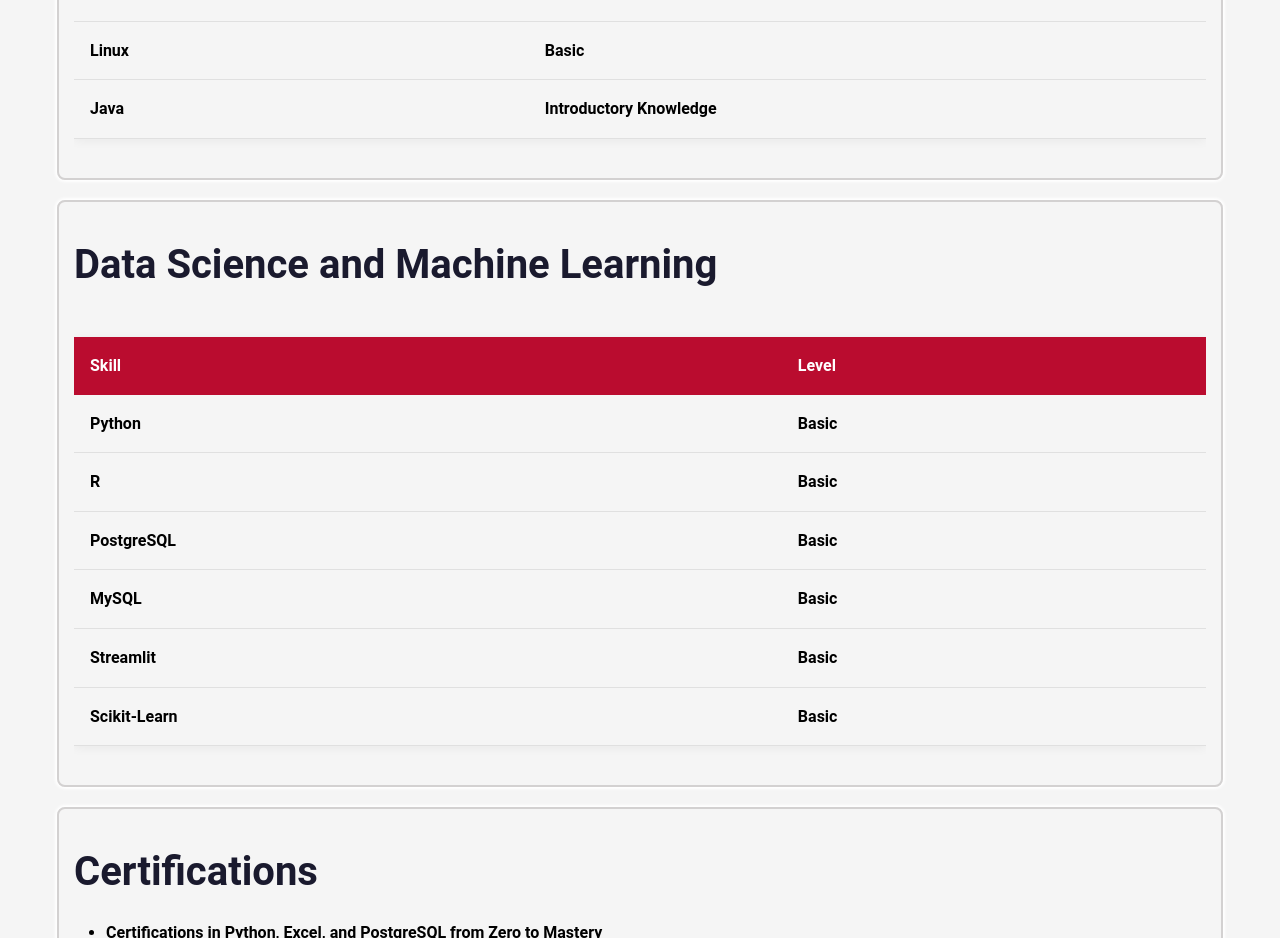
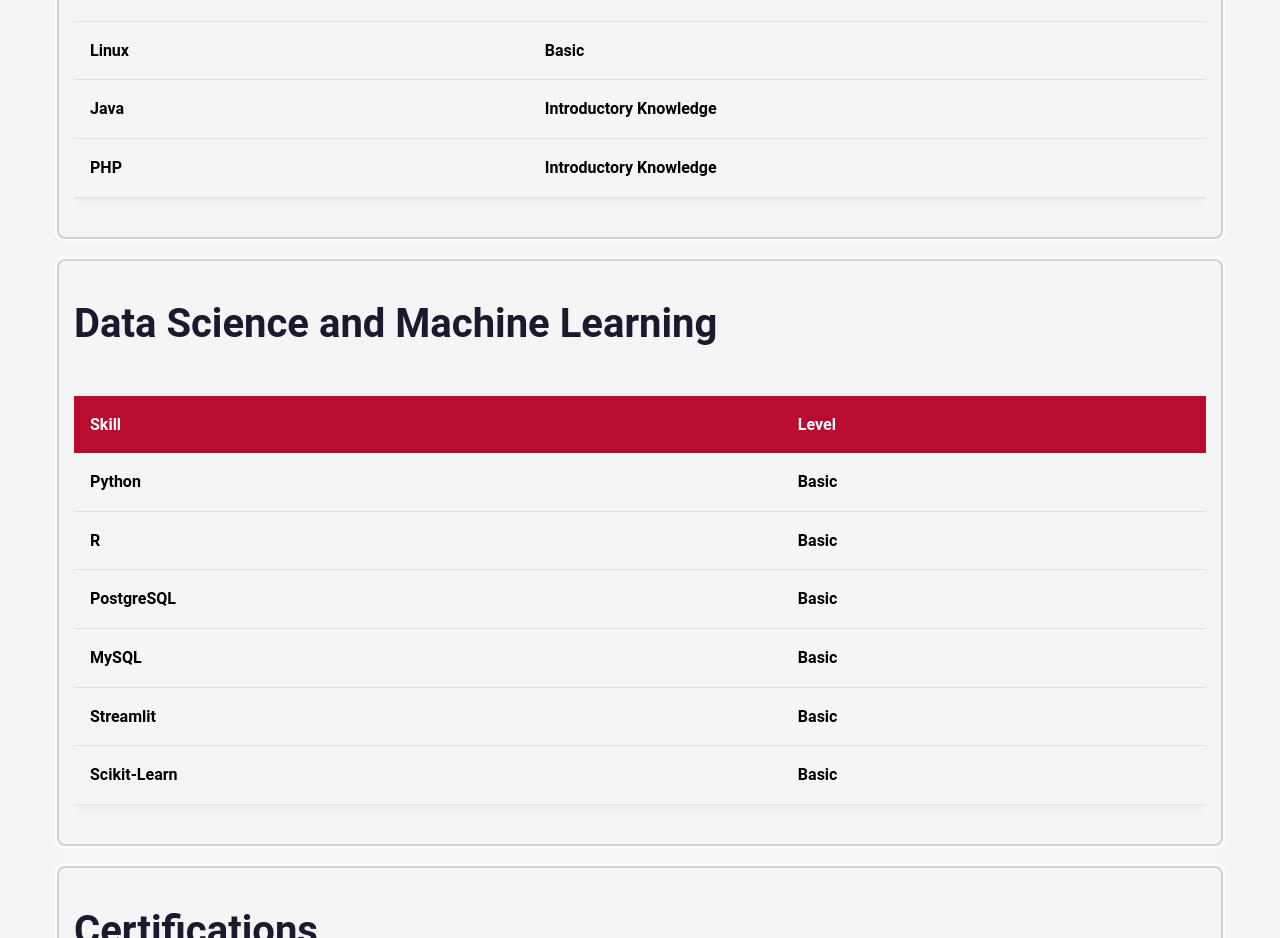
Before and after one commit to justincoding618/justincoding.github.io, a plain HTML site: page skills.html in a window 1280 px wide. Shown: the part 1440-2378 px from the top of the page. Drawn offline with nearby package versions, Linux system fonts and the light colour scheme.

Commit message:
add PHP to skills page

```diff
--- a/skills.html
+++ b/skills.html
@@ -103,6 +103,10 @@
                   <td>Java</td>
                   <td>Introductory Knowledge</td>
                 </tr>
+                <tr>
+                  <td>PHP</td>
+                  <td>Introductory Knowledge</td>
+                </tr>
               </tbody>
             </table>
           </div>
```
